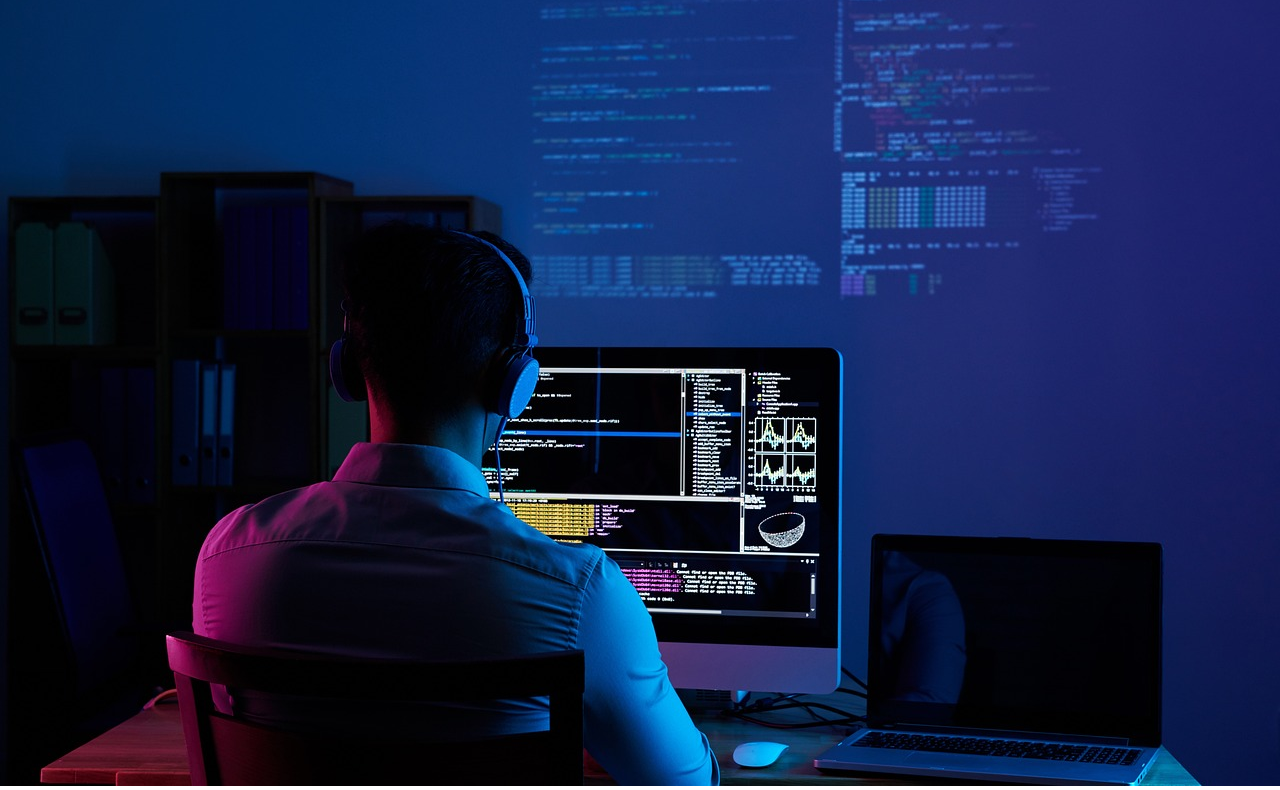
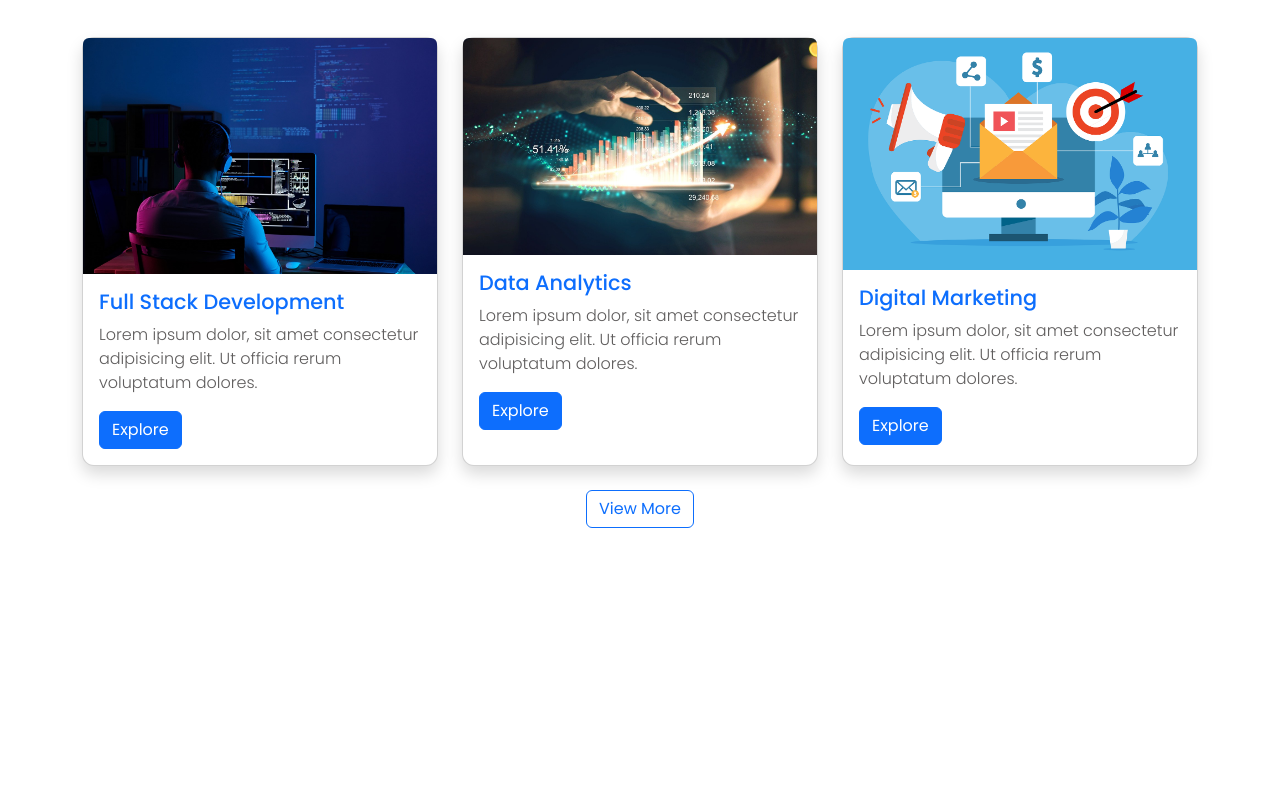
Before and after one commit to AjoraSolutions/Tech-iT-Project-master, a plain HTML site: page Frontend/ourCourses.html in a window 1280 px wide. Shown: the part 116-906 px from the top of the page. After the commit the page ends 800 px from the top, so only its background shows below. Drawn offline with nearby package versions, Linux system fonts and the light colour scheme.

Commit message:
Update ourCourses.html

```diff
--- a/Frontend/ourCourses.html
+++ b/Frontend/ourCourses.html
@@ -8,6 +8,8 @@
 <link rel="preconnect" href="https://fonts.googleapis.com">
 <link rel="preconnect" href="https://fonts.gstatic.com" crossorigin>
 
+    <!-- bootstrap -->
+<link href="https://cdn.jsdelivr.net/npm/bootstrap@5.3.3/dist/css/bootstrap.min.css" rel="stylesheet" integrity="sha384-QWTKZyjpPEjISv5WaRU9OFeRpok6YctnYmDr5pNlyT2bRjXh0JMhjY6hW+ALEwIH" crossorigin="anonymous">
 
 
 <!-- font awesome -->
@@ -18,75 +20,62 @@
 
 </head>
 <body>
-    <div class="container">
-    <div class="card-heading-section">
-        <h1>Our Courses</h1>
-
+   <div class="container mt-5">
+    <div class="card-heading-section text-left">
+        <h1 class="border-bottom pb-2">Our Courses</h1>
     </div>
-    <div class="card-container">
 
 
+    <div class="row card-container justify-content-center mt-5">
         <!-- card-1 -->
-       <div class="card">
-        <div class="card-img">
-            <img src="./assets/software-developer-6521720_1280.jpg" alt="">
+        <div class="col-md-4 col-sm-6 mb-4">
+            <div class="card h-100 shadow">
+                <img src="./assets/software-developer-6521720_1280.jpg" class="card-img-top rounded-top" alt="">
+                <div class="card-body">
+                    <h2 class="card-title text-primary">Full Stack Development</h2>
+                    <p class="card-text">Lorem ipsum dolor, sit amet consectetur adipisicing elit. Ut officia rerum voluptatum dolores.</p>
+                    <div class="text-right">
+                        <button type="button" class="btn btn-primary">Explore</button>
                     </div>
-        <div class="card-head">
-            <h2>Full Stack Development</h2>
                 </div>
-
-        <div class="card-para">
-            <p>Lorem ipsum dolor, sit amet consectetur adipisicing elit. Ut officia rerum voluptatum dolores </p>
-        </div>
-
-        <div class="card-btn">
-            <button type="button">Explore</button>
             </div>
         </div>
 
         <!-- card-2 -->
-       <div class="card">
-        <div class="card-img">
-            <img src="./assets/technology-6701404_1280.jpg" alt="">
+        <div class="col-md-4 col-sm-6 mb-4">
+            <div class="card h-100 shadow">
+                <img src="./assets/technology-6701404_1280.jpg" class="card-img-top rounded-top" alt="">
+                <div class="card-body">
+                    <h2 class="card-title text-primary">Data Analytics</h2>
+                    <p class="card-text">Lorem ipsum dolor, sit amet consectetur adipisicing elit. Ut officia rerum voluptatum dolores.</p>
+                    <div class="text-right">
+                        <button type="button" class="btn btn-primary">Explore</button>
                     </div>
-        <div class="card-head">
-            <h2>Data Analytics</h2>
                 </div>
-
-        <div class="card-para">
-            <p>Lorem ipsum dolor, sit amet consectetur adipisicing elit. Ut officia rerum voluptatum dolores </p>
-        </div>
-
-        <div class="card-btn">
-            <button type="button">Explore</button>
             </div>
         </div>
 
         <!-- card-3 -->
-       <div class="card">
-        <div class="card-img">
-            <img src="./assets/email-marketing-7579810_1280.png" alt="">
+        <div class="col-md-4 col-sm-6 mb-4">
+            <div class="card h-100 shadow">
+                <img src="./assets/email-marketing-7579810_1280.png" class="card-img-top rounded-top" alt="">
+                <div class="card-body">
+                    <h2 class="card-title text-primary">Digital Marketing</h2>
+                    <p class="card-text">Lorem ipsum dolor, sit amet consectetur adipisicing elit. Ut officia rerum voluptatum dolores.</p>
+                    <div class="text-right">
+                        <button type="button" class="btn btn-primary">Explore</button>
                     </div>
-        <div class="card-head">
-            <h2>Digital Marketing</h2>
                 </div>
-
-        <div class="card-para">
-            <p>Lorem ipsum dolor, sit amet consectetur adipisicing elit. Ut officia rerum voluptatum dolores </p>
             </div>
-
-        <div class="card-btn">
-            <button type="button">Explore</button>
         </div>
     </div>
 
-
-
-</div>
-<div class="view-more-btn">
-    <a href="#">View More</a>
+    <div class="view-more-btn text-center">
+        <a href="#" class="btn btn-outline-primary">View More</a>
     </div>
 </div>
 
+<script src="https://cdn.jsdelivr.net/npm/bootstrap@5.3.3/dist/js/bootstrap.bundle.min.js" integrity="sha384-YvpcrYf0tY3lHB60NNkmXc5s9fDVZLESaAA55NDzOxhy9GkcIdslK1eN7N6jIeHz" crossorigin="anonymous"></script>
+
 </body>
 </html>
```
Lines whose indentation alone changed are shown as unchanged.
